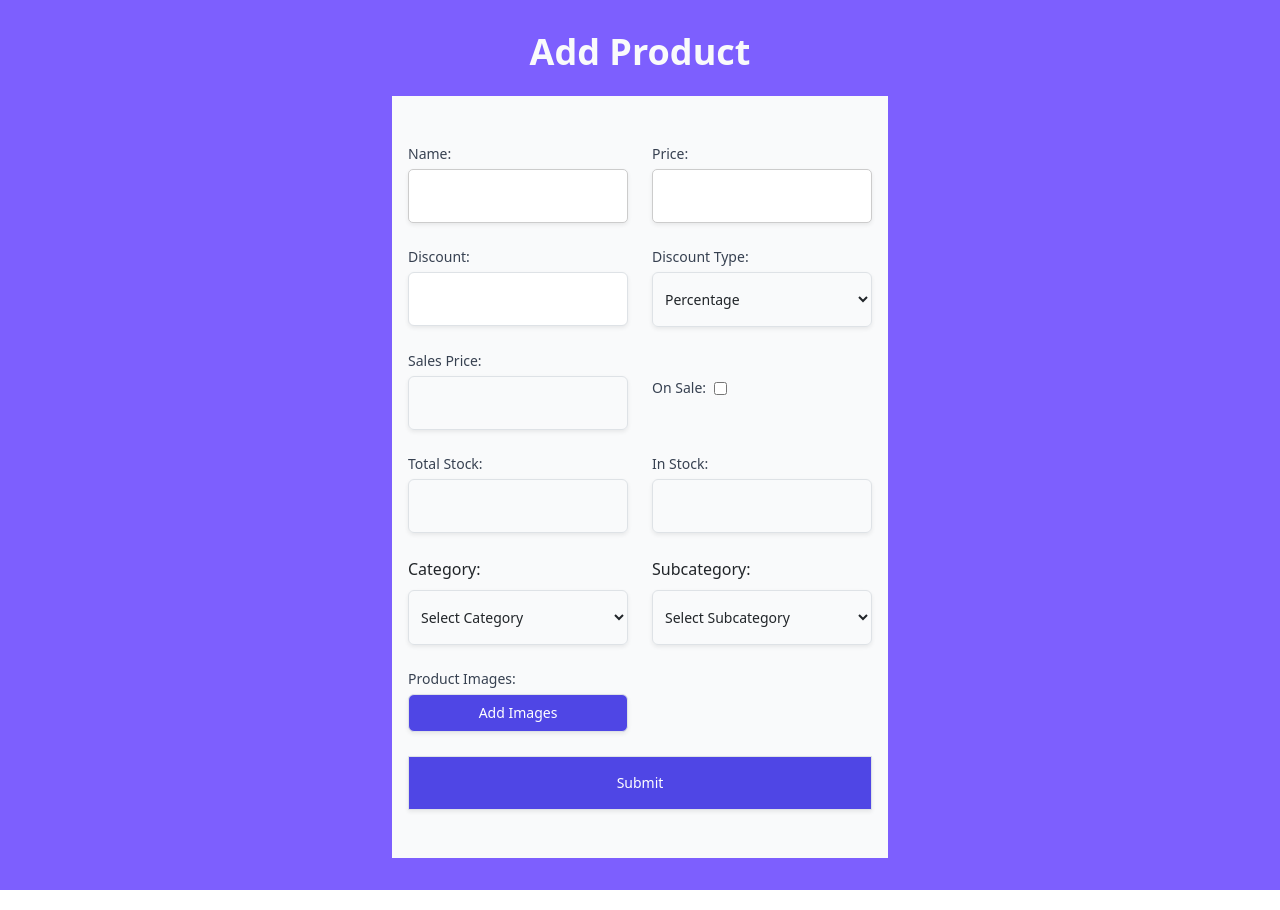
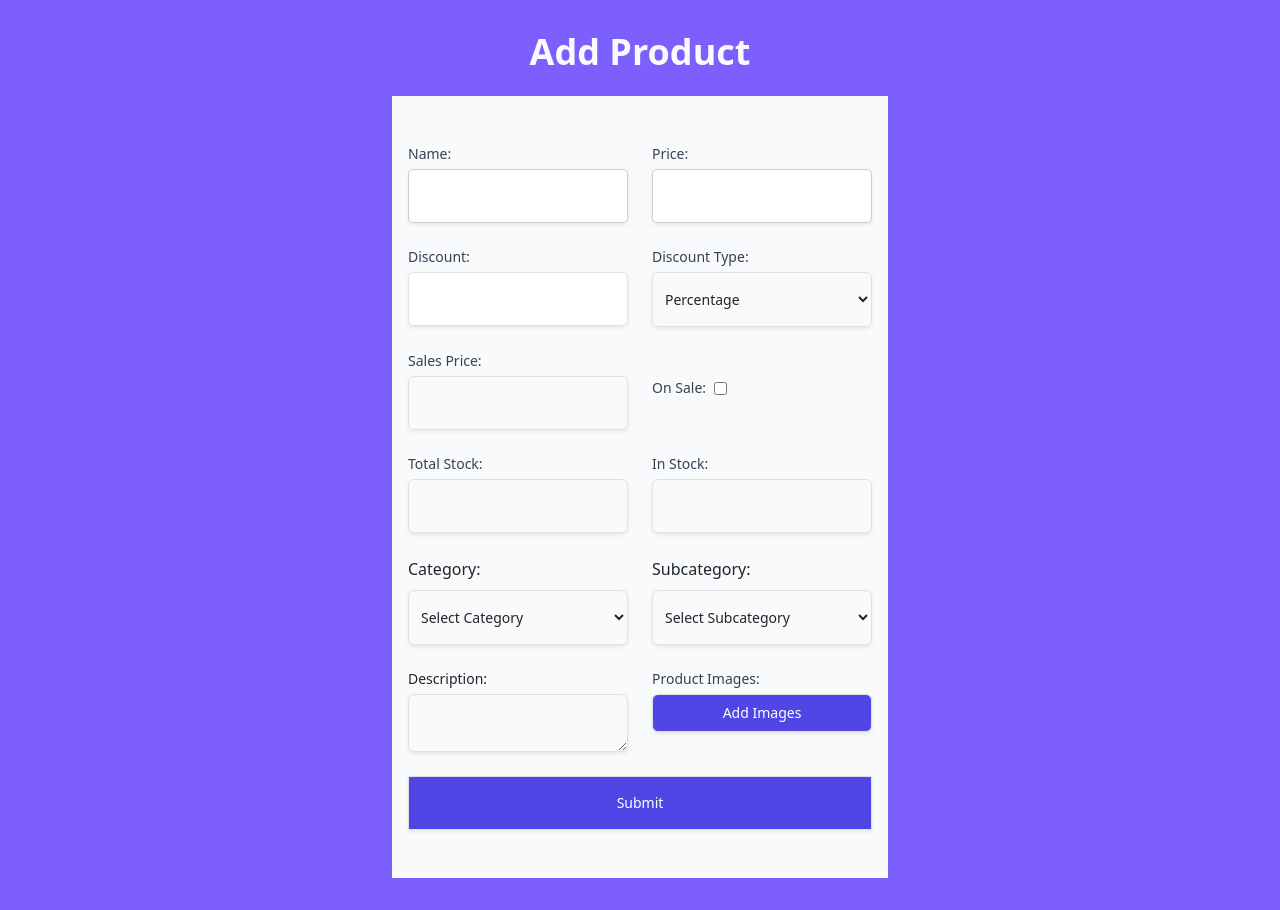
Before and after one commit to ragOP/zayy-seller, a React (Create React App) app: page /dashboard/customers in a window 1280 px wide. Built offline with nearby package versions, Linux system fonts and the light colour scheme.

Commit message:
Description Addes

```diff
--- a/src/pages/AddProduct.jsx
+++ b/src/pages/AddProduct.jsx
@@ -2,6 +2,7 @@ import React, { useRef, useState } from "react";
 import { useNavigate } from "react-router-dom";
 import { ToastContainer, toast } from "react-toastify";
 import "react-toastify/dist/ReactToastify.css";
+
 
 const categoriesData = [
   {
@@ -86,6 +87,7 @@ const AddProduct = () => {
     category: "",
     type: "",
     images: [],
+    description:""
   });
 
   const handleChange = (e) => {
@@ -311,6 +313,7 @@ const AddProduct = () => {
                 className="ms-2 -mt-1"
               />
             </div>
+
             <div>
               <label
                 htmlFor="totalstock"
@@ -343,6 +346,7 @@ const AddProduct = () => {
                 className="mt-1 focus:ring-indigo-500 focus:border-indigo-500 block w-full shadow-sm sm:text-sm border border-gray-900 rounded-md py-3 px-2 bg-transparent"
               />
             </div>
+
             <div>
               <label htmlFor="category">Category:</label>
               <select
@@ -377,7 +381,24 @@ const AddProduct = () => {
                       </option>
                     ))}
               </select>
+
             </div>
+            <div>
+                  <label
+                    htmlFor="desc"
+                    className="block text-sm font-medium text-gray-750"
+                  >
+                    Description:
+                  </label>
+                  <textarea
+                    id="description"
+                    name="description"
+                    type="text"
+                    value={formData.description}
+                    onChange={handleChange}
+                    className="mt-1 focus:ring-indigo-500 focus:border-indigo-500 block w-100 shadow-sm sm:text-sm border border-gray-900 rounded-md py-2 px-1 bg-transparent"
+                  />
+                </div>
             <div>
               <label
                 htmlFor="images"
@@ -404,6 +425,7 @@ const AddProduct = () => {
                   className="hidden"
                 />
               </div>
+
               <div className="flex items-center space-x-3 flex-wrap">
                 {formData.images.map((image, index) => (
                   <div key={index} className="relative mt-2">
```
